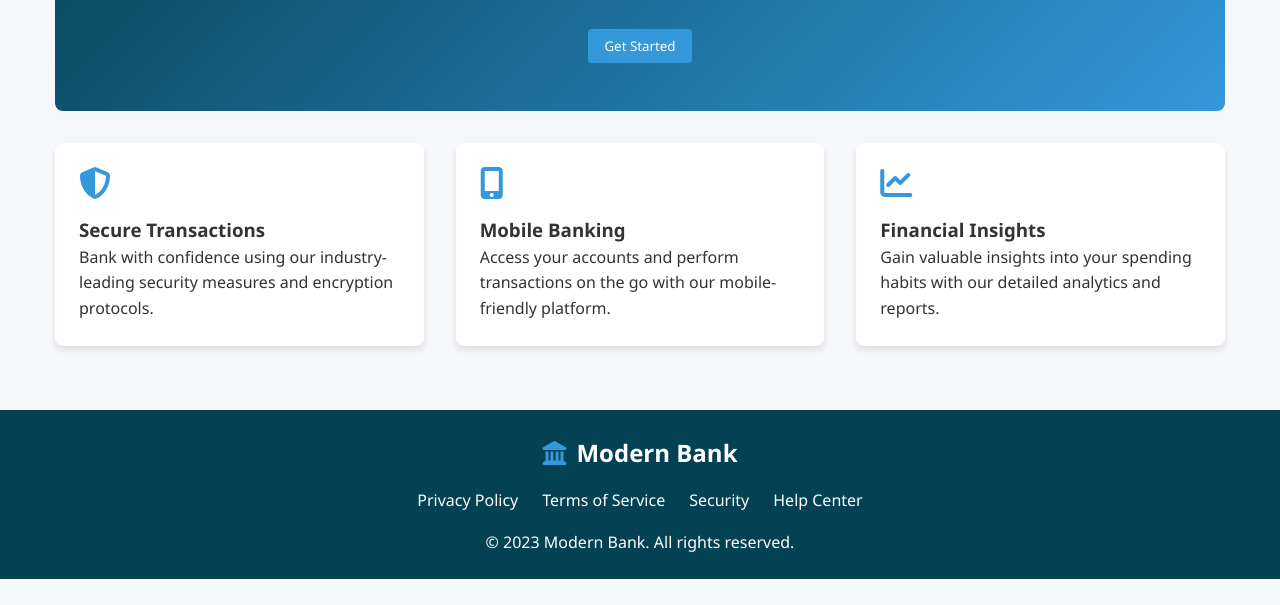
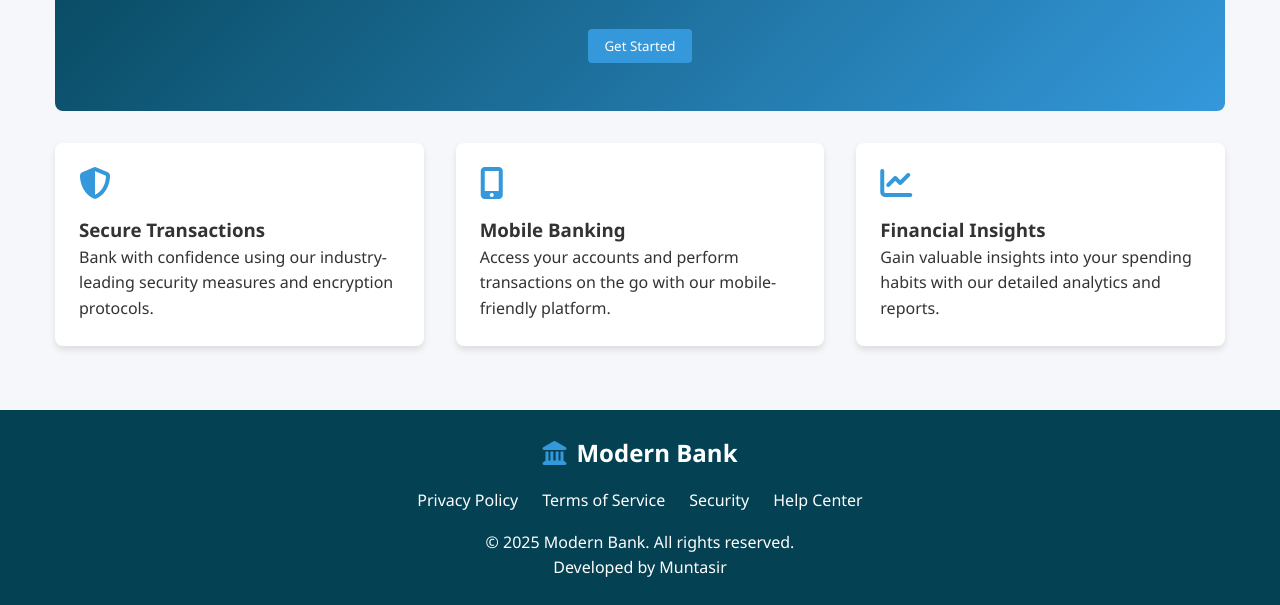
Before and after one commit to Muntasir101/m-bank, a plain HTML site: page index.html in a window 1280 px wide. Shown: the part 295-900 px from the top of the page. Before the commit the page ends 874 px from the top, so only its background shows below. Drawn offline with Linux system fonts and the light colour scheme.

Commit message:
update footer

```diff
--- a/index.html
+++ b/index.html
@@ -834,7 +834,10 @@
                 <a href="#">Security</a>
                 <a href="#">Help Center</a>
             </div>
-            <p>&copy; 2023 Modern Bank. All rights reserved.</p>
+            <p>&copy; 2025 Modern Bank. All rights reserved.</p>
+            <p>Developed by <a href="https://github.com/Muntasir101" target="_blank" style="color: white; text-decoration: none;">Muntasir</a></p>
+
+
         </div>
     </footer>
 
```
